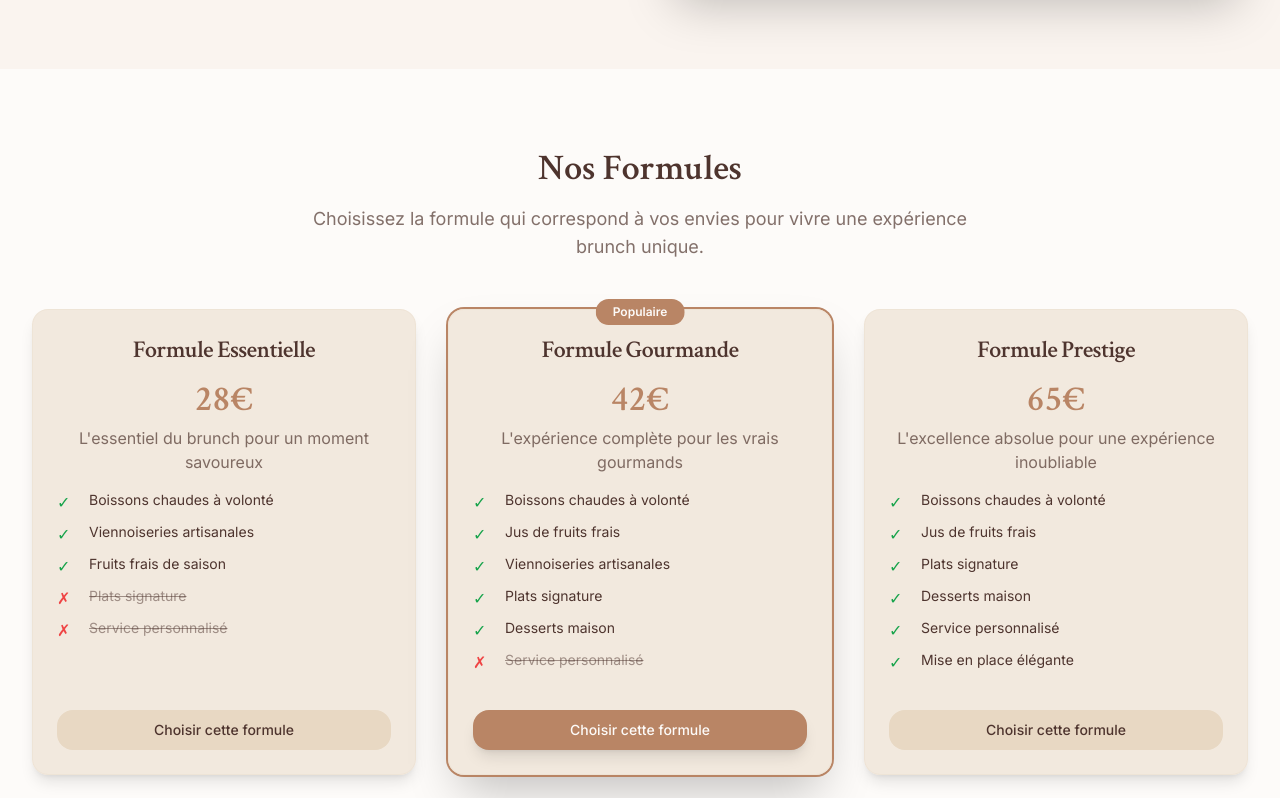
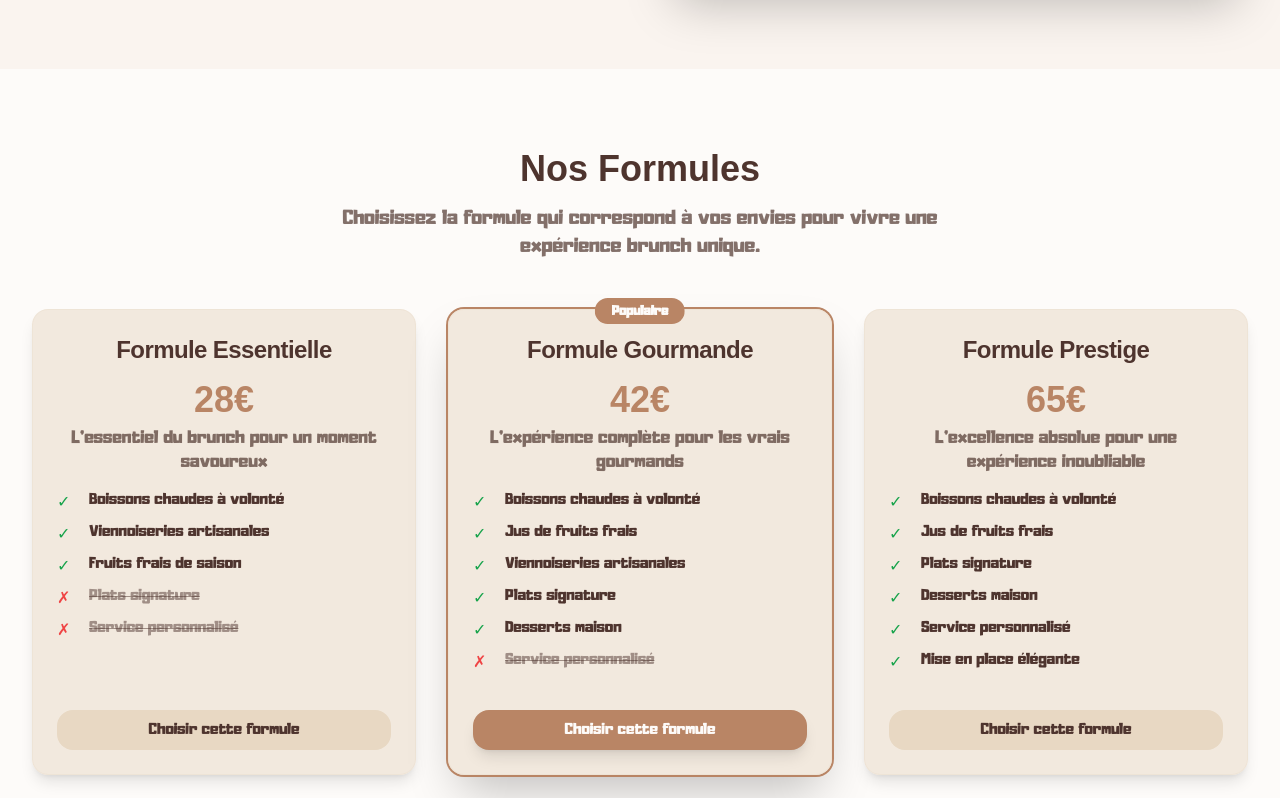
Before and after one commit to Kawakoji/haven-brunch, a Next.js app: page / in a window 1280 px wide. Shown: the part 1275-2073 px from the top of the page. Built offline with nearby package versions, Linux system fonts and the light colour scheme; a web font is replaced by a local one.

Commit message:
feat: Add Adumu font and configure TAN New York fonts
- Add Adumu.ttf font file for body text
- Configure TAN New York for display/headings
- Update Tailwind config with new font families
- Update layout.tsx with local font imports
- Remove Google Fonts imports
- Add fonts setup documentation

```diff
--- a/app/globals.css
+++ b/app/globals.css
@@ -1,5 +1,4 @@
-@import url('https://fonts.googleapis.com/css2?family=Inter:wght@300;400;500;600;700&display=swap');
-@import url('https://fonts.googleapis.com/css2?family=Crimson+Text:ital,wght@0,400;0,600;1,400&display=swap');
+/* Custom fonts loaded via Next.js Font */
 @tailwind base;
 @tailwind components;
 @tailwind utilities;
--- a/app/layout.tsx
+++ b/app/layout.tsx
@@ -1,5 +1,6 @@
 import type { Metadata } from 'next'
 import { Inter } from 'next/font/google'
+import localFont from 'next/font/local'
 import './globals.css'
 import Navbar from '@/components/navbar'
 import Footer from '@/components/footer'
@@ -8,6 +9,18 @@ const inter = Inter({
   subsets: ['latin'],
   display: 'swap',
   variable: '--font-inter'
+})
+
+const adumuRegular = localFont({
+  src: '../public/fonts/Adumu.ttf',
+  variable: '--font-adumu',
+  display: 'swap',
+})
+
+const tanNewYork = localFont({
+  src: '../public/fonts/TAN-NewYork.woff2',
+  variable: '--font-tan-newyork',
+  display: 'swap',
 })
 
 export const metadata: Metadata = {
@@ -57,7 +70,7 @@ export default function RootLayout({
   children: React.ReactNode
 }) {
   return (
-    <html lang="fr" className={inter.variable}>
+    <html lang="fr" className={`${inter.variable} ${adumuRegular.variable} ${tanNewYork.variable}`}>
       <body className="antialiased">
         <Navbar />
         <main>{children}</main>
--- a/tailwind.config.js
+++ b/tailwind.config.js
@@ -58,8 +58,9 @@ module.exports = {
         "off-white": "#FDFBF9",
       },
       fontFamily: {
-        'display': ['Crimson Text', 'serif'],
-        'body': ['Inter', 'sans-serif'],
+        'display': ['var(--font-tan-newyork)', 'TAN New York', 'serif'],
+        'body': ['var(--font-adumu)', 'Adumu Regular', 'sans-serif'],
+        'inter': ['var(--font-inter)', 'Inter', 'sans-serif'],
       },
       borderRadius: {
         lg: "var(--radius)",
--- /dev/null
+++ b/test-fonts.html
@@ -0,0 +1,70 @@
+<!DOCTYPE html>
+<html lang="fr">
+<head>
+    <meta charset="UTF-8">
+    <meta name="viewport" content="width=device-width, initial-scale=1.0">
+    <title>Test des Fonts - Haven Brunch</title>
+    <script src="https://cdn.tailwindcss.com"></script>
+    <script>
+        tailwind.config = {
+            theme: {
+                extend: {
+                    fontFamily: {
+                        'display': ['var(--font-tan-newyork)', 'TAN New York', 'serif'],
+                        'body': ['var(--font-adumu)', 'Adumu Regular', 'sans-serif'],
+                        'inter': ['var(--font-inter)', 'Inter', 'sans-serif'],
+                    }
+                }
+            }
+        }
+    </script>
+    <style>
+        :root {
+            --font-tan-newyork: 'TAN New York', serif;
+            --font-adumu: 'Adumu Regular', sans-serif;
+            --font-inter: 'Inter', sans-serif;
+        }
+    </style>
+</head>
+<body class="bg-cream text-cocoa-brown p-8">
+    <div class="max-w-4xl mx-auto space-y-8">
+        <h1 class="text-4xl font-display text-center mb-8">Test des Fonts Haven Brunch</h1>
+
+        <div class="space-y-6">
+            <div class="bg-white p-6 rounded-lg shadow-sm">
+                <h2 class="text-2xl font-display mb-4">TAN New York (Titres)</h2>
+                <p class="text-lg font-display">Voici un exemple de titre avec TAN New York</p>
+                <p class="text-base font-display">Titre plus petit avec TAN New York</p>
+            </div>
+
+            <div class="bg-white p-6 rounded-lg shadow-sm">
+                <h2 class="text-2xl font-display mb-4">Adumu Regular (Corps de texte)</h2>
+                <p class="text-base font-body mb-4">
+                    Voici un exemple de paragraphe avec Adumu Regular. Cette police est utilisée pour le corps de texte principal du site Haven Brunch.
+                </p>
+                <p class="text-sm font-body">
+                    Texte plus petit avec Adumu Regular pour les descriptions et détails.
+                </p>
+            </div>
+
+            <div class="bg-white p-6 rounded-lg shadow-sm">
+                <h2 class="text-2xl font-display mb-4">Inter (Fallback)</h2>
+                <p class="text-base font-inter">
+                    Voici un exemple avec Inter comme police de fallback.
+                </p>
+            </div>
+        </div>
+
+        <div class="bg-golden-beige p-6 rounded-lg">
+            <h3 class="text-xl font-display mb-4">Exemple de mise en page Haven Brunch</h3>
+            <p class="font-body mb-4">
+                Découvrez Haven Brunch, l'expérience brunch chic et gourmande à Paris.
+                Réservez votre table pour un moment d'élégance accessible et de saveurs raffinées.
+            </p>
+            <button class="bg-golden-caramel text-white px-6 py-2 rounded font-body hover:bg-cocoa-brown transition-colors">
+                Réserver maintenant
+            </button>
+        </div>
+    </div>
+</body>
+</html>
```
Also changed, not shown: public/fonts/Adumu.ttf (added), 1 other file (tests, documents, lock files or other folders).
